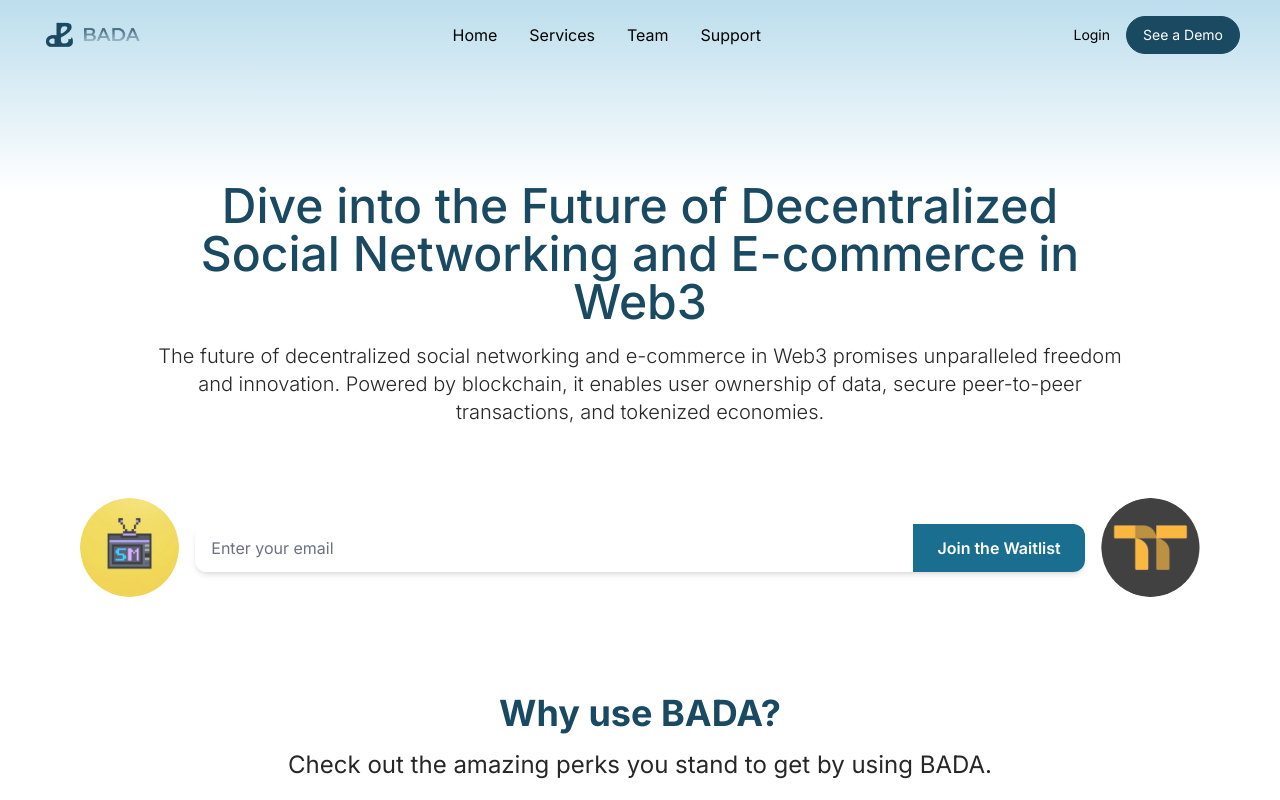
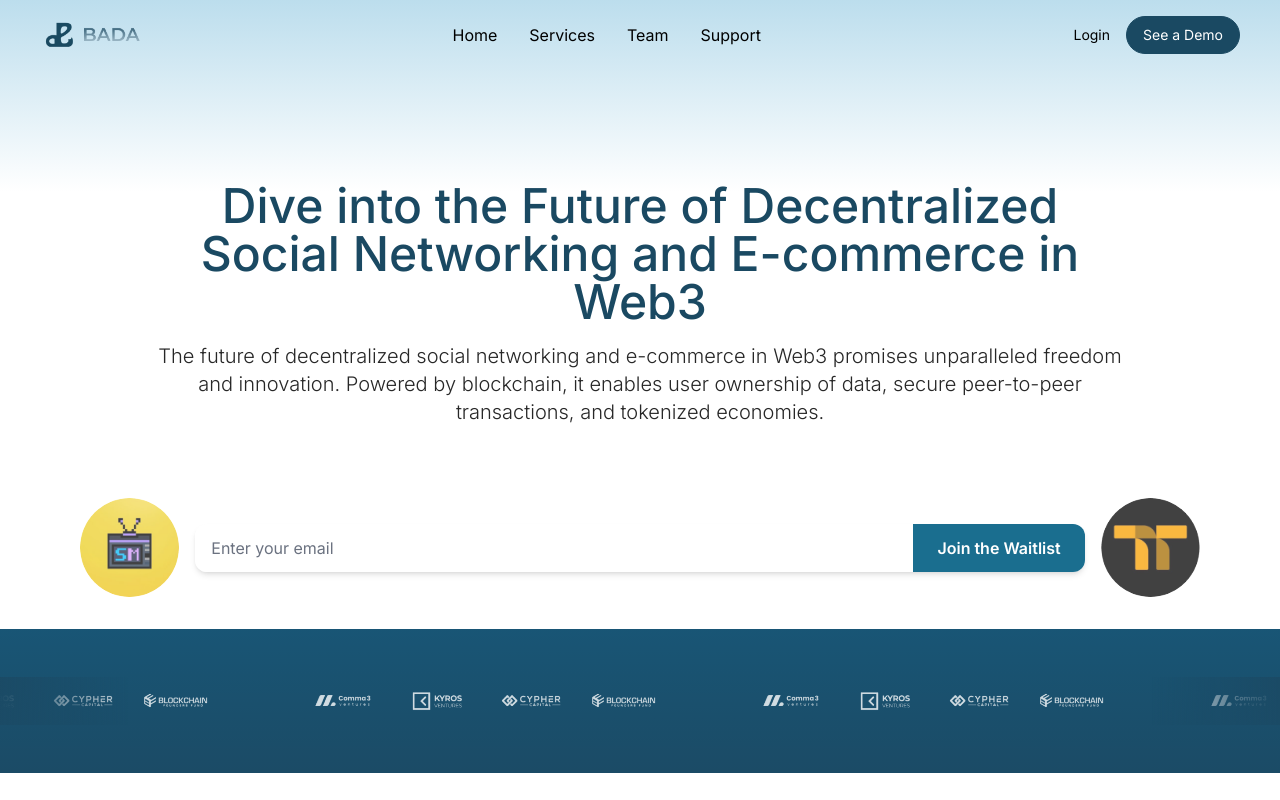
Before and after one commit to CinnamonfirJ/bada-web, a Next.js app: page / in a window 1280 px wide. Shown: the top 800 px of the page. Built offline with nearby package versions, Linux system fonts and the light colour scheme.

Commit message:
new file:   app/_components/Partners.tsx

```diff
--- /dev/null
+++ b/app/_components/Partners.tsx
@@ -0,0 +1,96 @@
+"use client";
+
+import { useEffect, useRef } from "react";
+import Image from "next/image";
+
+const partners = [
+  { name: "KuCoin Ventures", logo: "/assets/24.png" },
+  { name: "UOB Venture Management", logo: "/assets/24.png" },
+  { name: "Mysten Labs", logo: "/assets/24.png" },
+  { name: "Oak Grove Ventures", logo: "/assets/24.png" },
+  { name: "Comma3", logo: "/assets/24.png" },
+  { name: "Kyros Ventures", logo: "/assets/24.png" },
+  { name: "Cypher Capital", logo: "/assets/24.png" },
+  { name: "Blockchain Founders Fund", logo: "/assets/24.png" },
+];
+
+export default function Partners() {
+  const scrollRef = useRef<HTMLDivElement>(null);
+
+  useEffect(() => {
+    const scrollContainer = scrollRef.current;
+    if (!scrollContainer) return;
+
+    let animationFrameId: number;
+    let scrollPosition = 0;
+    const speed = 0.5; // Adjust speed as needed
+
+    const scroll = () => {
+      scrollPosition += speed;
+      if (scrollPosition >= scrollContainer.scrollWidth / 2) {
+        scrollPosition = 0;
+      }
+      scrollContainer.scrollLeft = scrollPosition;
+      animationFrameId = requestAnimationFrame(scroll);
+    };
+
+    animationFrameId = requestAnimationFrame(scroll);
+
+    return () => {
+      cancelAnimationFrame(animationFrameId);
+    };
+  }, []);
+
+  return (
+    <section className='bg-[#1B4B66] py-12 relative overflow-hidden'>
+      {/* Background gradient effect */}
+      <div className='absolute inset-0 bg-gradient-to-b from-[#00B2FF]/20 to-transparent opacity-50' />
+
+      <div className='relative'>
+        {/* Gradient overlays for seamless scrolling effect */}
+        <div className='absolute left-0 top-0 bottom-0 w-32 bg-gradient-to-r from-[#1B4B66] to-transparent z-10' />
+        <div className='absolute right-0 top-0 bottom-0 w-32 bg-gradient-to-l from-[#1B4B66] to-transparent z-10' />
+
+        {/* Scrolling container */}
+        <div
+          ref={scrollRef}
+          className='flex overflow-x-hidden whitespace-nowrap'
+        >
+          {/* Original set of logos */}
+          <div className='flex items-center gap-16 px-8'>
+            {partners.map((partner) => (
+              <div
+                key={partner.name}
+                className='w-96 h-12 relative flex-shrink-0'
+              >
+                <Image
+                  src={partner.logo}
+                  alt={`${partner.name} logo`}
+                  fill
+                  className='object-contain brightness-0 invert opacity-80'
+                />
+              </div>
+            ))}
+          </div>
+
+          {/* Duplicated set for seamless scrolling */}
+          <div className='flex items-center gap-16 px-8'>
+            {partners.map((partner) => (
+              <div
+                key={`${partner.name}-duplicate`}
+                className='w-96 h-12 relative flex-shrink-0'
+              >
+                <Image
+                  src={partner.logo}
+                  alt={`${partner.name} logo`}
+                  fill
+                  className='object-contain brightness-0 invert opacity-80'
+                />
+              </div>
+            ))}
+          </div>
+        </div>
+      </div>
+    </section>
+  );
+}
--- a/app/page.tsx
+++ b/app/page.tsx
@@ -1,4 +1,5 @@
 import Navbar from "./_components/Navbar";
+import Partners from "./_components/Partners";
 import Hero from "./_sections/Hero";
 import NewEra from "./_sections/NewEra ";
 import WhyUseBada from "./_sections/WhyUseBada";
@@ -14,6 +15,7 @@
       </div>
 
       <Hero />
+      <Partners />
       <WhyUseBada />
       <NewEra />
     </div>
```
Also changed, not shown: public/assets/24.png (renamed from public/assets/2 4.png), public/assets/25.png (renamed from public/assets/2 5.png).
